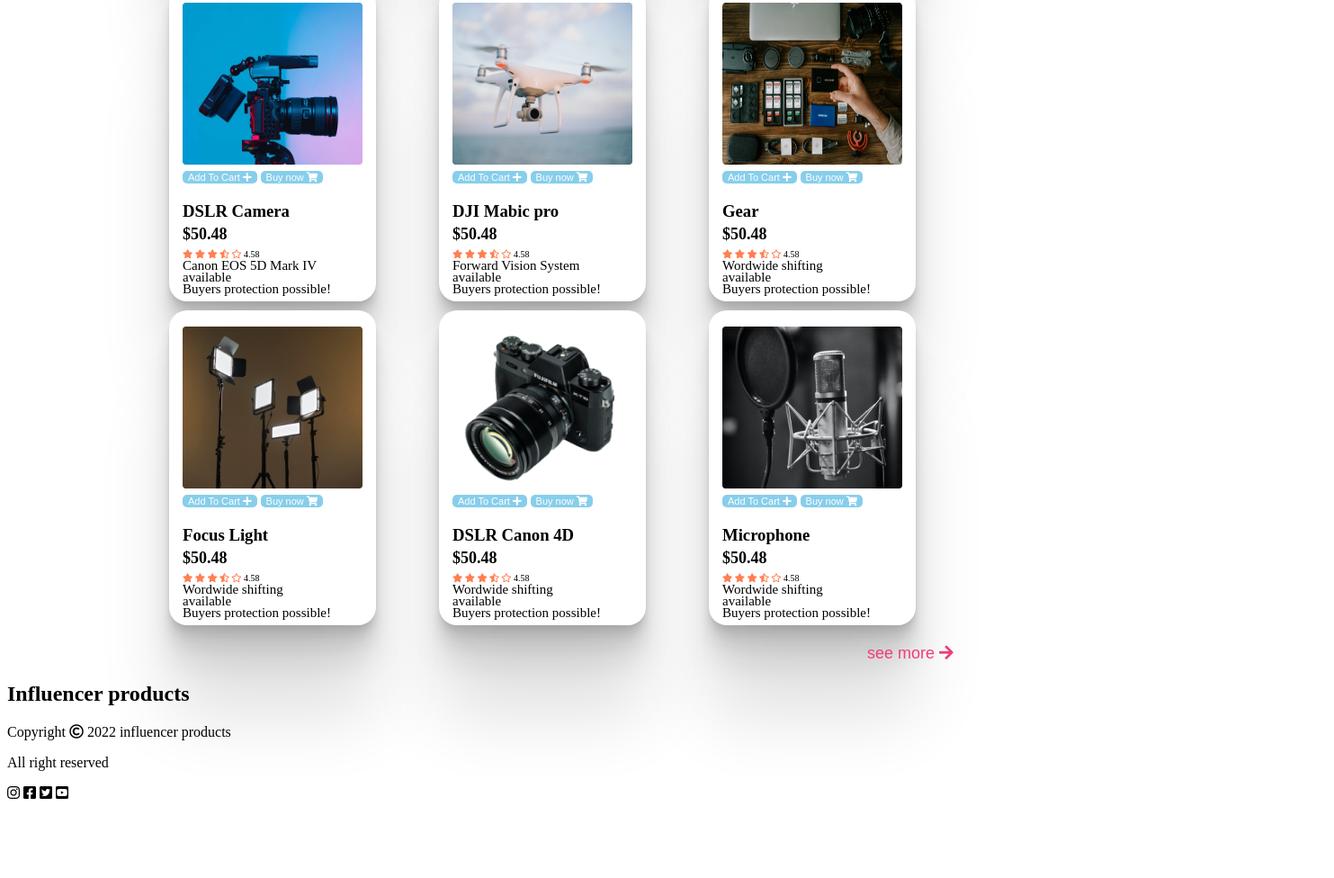
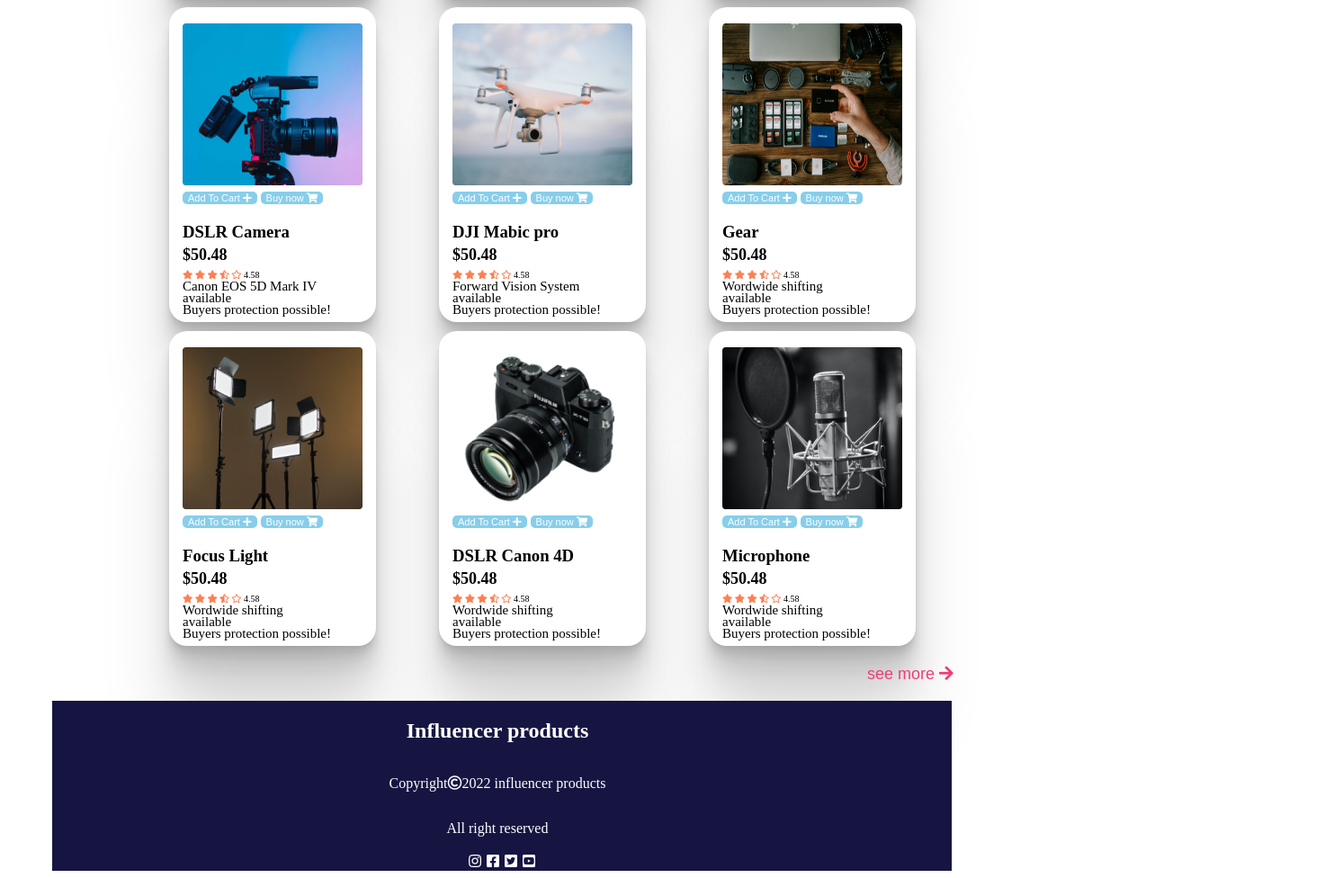
Before and after one commit to SUJAIT/Assignment-2, a plain HTML site: page index.html in a window 1280 px wide. Shown: the part 1088-2064 px from the top of the page at 90% size, 1483 px wide, since content can reach past the window. Before the commit the page ends 1987 px from the top, so only its background shows below. Drawn offline with Linux system fonts and the light colour scheme; a web font is replaced by a local one.

Commit message:
Assignment-2

```diff
--- a/index.html
+++ b/index.html
@@ -7,7 +7,9 @@
     <meta name="viewport" content="width=device-width, initial-scale=1.0">
     <title>Assignment-2</title>
     <!-- google-fonts-links -->
-
+    <style>
+        @import url('https://fonts.googleapis.com/css2?family=Island+Moments&family=Poppins:ital,wght@0,500;1,300&display=swap');
+    </style>
     <!-- font Awesome -->
     <link rel="stylesheet" href="https://pro.fontawesome.com/releases/v5.10.0/css/all.css" integrity="sha384-AYmEC3Yw5cVb3ZcuHtOA93w35dYTsvhLPVnYs9eStHfGJvOvKxVfELGroGkvsg+p" crossorigin="anonymous" />
 
@@ -31,8 +33,8 @@
             </ul>  -->
 
         </nav>
-        <div class="icons"><i class="fas fa-search"></i></div>
-        <div class="icons"><i class="fas fa-shopping-cart"></i></div>
+        <!-- <div class="icons"><i class="fas fa-search"></i></div>
+        <div class="icons"><i class="fas fa-shopping-cart"></i></div>  -->
     </header>
 
 
@@ -42,7 +44,7 @@
                 <h1>Start your Journey as Influencer </h1>
                 <h1>Influencer </h1>
                 <p>
-                    Lorem, ipsum dolor sit amet consectetur adipisicing elit. Similique, officiis omnis hic voluptatum deleniti quis ut tenetur, reiciendis modi facilis,
+                    Discover, analyze and build relationships with social media influencers
                 </p>
                 <button class="b-one">Preebook now <i class="fas fa-arrow-right"></i></button>
             </div>
@@ -383,12 +385,15 @@
     <section>
         <button class="b-two">see more <i class="fas fa-arrow-right"></i></button>
     </section>
-
+    <br>
 
     <section class="last">
-        <h1 Class="last-one">Influencer products</h1>
-        <p class="last-two">Copyright <i class="far fa-copyright"></i> 2022 influencer products</p>
-        <p class="last-there">All right reserved</p>
+        <div class="last-five">
+            <h1 Class="last-one">Influencer products</h1>
+            <p class="last-two">Copyright <i class="far fa-copyright"></i> 2022 influencer products</p>
+            <p class="last-there">All right reserved</p>
+
+        </div>
         <div class="last-four">
             <i class="fab fa-instagram"></i> <i class="fab fa-facebook-square"></i> <i class="fab fa-twitter-square"></i> <i class="fab fa-youtube-square"></i>
         </div>
--- a/style.css
+++ b/style.css
@@ -5,8 +5,7 @@
                                                                                      font-family: 'Poppins',
                                                                                      sans-serif;
                                                                                      /* Nav Design */
-
-                                                                                     * {
+                                                                                     /* * {
                                                                                          margin: 0;
                                                                                          padding: 0;
                                                                                          font-family: sans-serif;
@@ -16,7 +15,7 @@
                                                                                      p,
                                                                                      li {
                                                                                          text-decoration: none;
-                                                                                     }
+                                                                                     } */
 
                                                                                      header {
                                                                                          width: 900px;
@@ -26,9 +25,10 @@
                                                                                      /* logo--design */
 
                                                                                      .logo {
-                                                                                         font-size: 20px;
+                                                                                         font-size: 30px;
                                                                                          padding: 10px 20px;
                                                                                          cursor: pointer;
+                                                                                         margin-left: 40px;
                                                                                      }
 
                                                                                      .nav-bar li {
@@ -312,3 +312,43 @@
                                                                                          margin-top: 20px;
                                                                                          font-size: 18px;
                                                                                      }
+                                                                                     /* last--work */
+
+                                                                                     .last {
+                                                                                         background-color: rgb(22, 21, 66);
+                                                                                         width: 1000px;
+                                                                                         margin-left: 50px;
+                                                                                     }
+
+                                                                                     .last-five {
+                                                                                         display: grid;
+                                                                                         grid-template-columns: 990px;
+                                                                                     }
+
+                                                                                     .last-one {
+                                                                                         display: flex;
+                                                                                         justify-content: center;
+                                                                                         color: #fff;
+                                                                                     }
+
+                                                                                     .last-two {
+                                                                                         display: flex;
+                                                                                         justify-content: center;
+                                                                                         color: #fff;
+                                                                                     }
+
+                                                                                     .last-there {
+                                                                                         display: flex;
+                                                                                         justify-content: center;
+                                                                                         color: #fff;
+                                                                                     }
+
+                                                                                     .last-four {
+                                                                                         display: flex;
+                                                                                         justify-content: center;
+                                                                                     }
+
+                                                                                     .fab {
+                                                                                         color: #fff;
+                                                                                         margin: 3px;
+                                                                                     }
```
